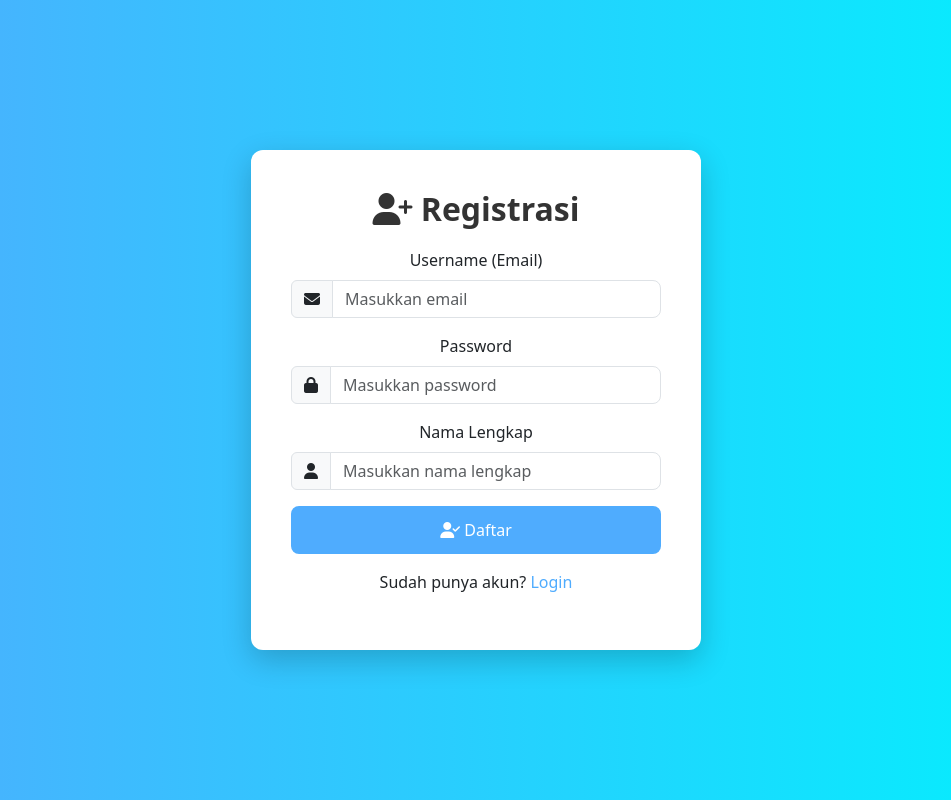
After one commit to eldirb21/penyewaan-buku, a PHP site: page /register.php in a window 1280 px wide. The commit adds this page. Shown: the whole page, without its empty margins (164-1115 px from the left). Run offline with PHP 8.4, Linux system fonts and the light colour scheme.

Commit message:
fix: login

```diff
--- /dev/null
+++ b/logout.php
@@ -0,0 +1,6 @@
+<?php
+session_start();
+session_destroy();
+header("Location: login.php");
+exit;
+?>
--- a/formEditSewa.php
+++ b/pages/formEditSewa.php
@@ -1,5 +1,5 @@
 <?php
-include_once('koneksi.php');
+include_once('../koneksi.php');
 
 $id = $_GET['id'];
 $query = mysqli_query($koneksi, "SELECT * FROM sewa WHERE id='$id'");
--- a/prosesDeleteSewa.php
+++ b/pages/prosesDeleteSewa.php
@@ -1,6 +1,6 @@
 <?php
 
-    include_once('koneksi.php');
+include_once('../koneksi.php');
 
     $id = $_GET['id'];
 
--- /dev/null
+++ b/register.php
@@ -0,0 +1,94 @@
+<?php
+error_reporting(E_ALL);
+ini_set('display_errors', 1);
+?>
+
+<!DOCTYPE html>
+<html lang="id">
+<head>
+    <meta charset="UTF-8">
+    <meta name="viewport" content="width=device-width, initial-scale=1.0">
+    <title>Registrasi</title>
+    <link href="https://cdn.jsdelivr.net/npm/bootstrap@5.3.0/dist/css/bootstrap.min.css" rel="stylesheet">
+    <link rel="stylesheet" href="https://cdnjs.cloudflare.com/ajax/libs/font-awesome/6.4.0/css/all.min.css">
+    <style>
+        body {
+            background: linear-gradient(to right, #4facfe, #00f2fe);
+            height: 100vh;
+            display: flex;
+            align-items: center;
+            justify-content: center;
+        }
+        .register-container {
+            background: #ffffff;
+            padding: 40px;
+            border-radius: 12px;
+            box-shadow: 0px 10px 30px rgba(0, 0, 0, 0.2);
+            max-width: 450px;
+            width: 100%;
+            text-align: center;
+        }
+        .register-container h2 {
+            font-weight: bold;
+            margin-bottom: 20px;
+            color: #333;
+        }
+        .form-control {
+            border-radius: 8px;
+        }
+        .btn-register {
+            background: #4facfe;
+            border: none;
+            padding: 12px;
+            font-size: 16px;
+            border-radius: 8px;
+            transition: 0.3s;
+            width: 100%;
+            color: white;
+        }
+        .btn-register:hover {
+            background: #00c6ff;
+        }
+        .text-center a {
+            color: #4facfe;
+            text-decoration: none;
+        }
+        .text-center a:hover {
+            text-decoration: underline;
+        }
+    </style>
+</head>
+<body>
+
+    <div class="register-container">
+        <h2><i class="fa-solid fa-user-plus"></i> Registrasi</h2>
+        <form action="prosesRegist.php" method="post">
+            <div class="mb-3">
+                <label class="form-label">Username (Email)</label>
+                <div class="input-group">
+                    <span class="input-group-text"><i class="fa-solid fa-envelope"></i></span>
+                    <input type="email" name="username" class="form-control" placeholder="Masukkan email" required>
+                </div>
+            </div>
+            <div class="mb-3">
+                <label class="form-label">Password</label>
+                <div class="input-group">
+                    <span class="input-group-text"><i class="fa-solid fa-lock"></i></span>
+                    <input type="password" name="password" class="form-control" placeholder="Masukkan password" required>
+                </div>
+            </div>
+            <div class="mb-3">
+                <label class="form-label">Nama Lengkap</label>
+                <div class="input-group">
+                    <span class="input-group-text"><i class="fa-solid fa-user"></i></span>
+                    <input type="text" name="fullname" class="form-control" placeholder="Masukkan nama lengkap" required>
+                </div>
+            </div>
+            <button type="submit" class="btn btn-register"><i class="fa-solid fa-user-check"></i> Daftar</button>
+        </form>
+        <p class="text-center mt-3">Sudah punya akun? <a href="login.php">Login</a></p>
+    </div>
+
+    <script src="https://cdn.jsdelivr.net/npm/bootstrap@5.3.0/dist/js/bootstrap.bundle.min.js"></script>
+</body>
+</html>
```
Also changed, not shown: index.php (+11 -70 lines), login.php (added, +91 -0 lines), pages/index.php (added, +86 -0 lines), pages/prosesEditSewa.php (renamed from prosesSewa.php, +16 -3 lines), pages/prosesSewa.php (renamed from prosesEditSewa.php, +3 -16 lines), prosesLogin.php (added, +29 -0 lines), prosesRegist.php (added, +28 -0 lines), pages/formSewa.php (renamed from formSewa.php), 3 other files.
